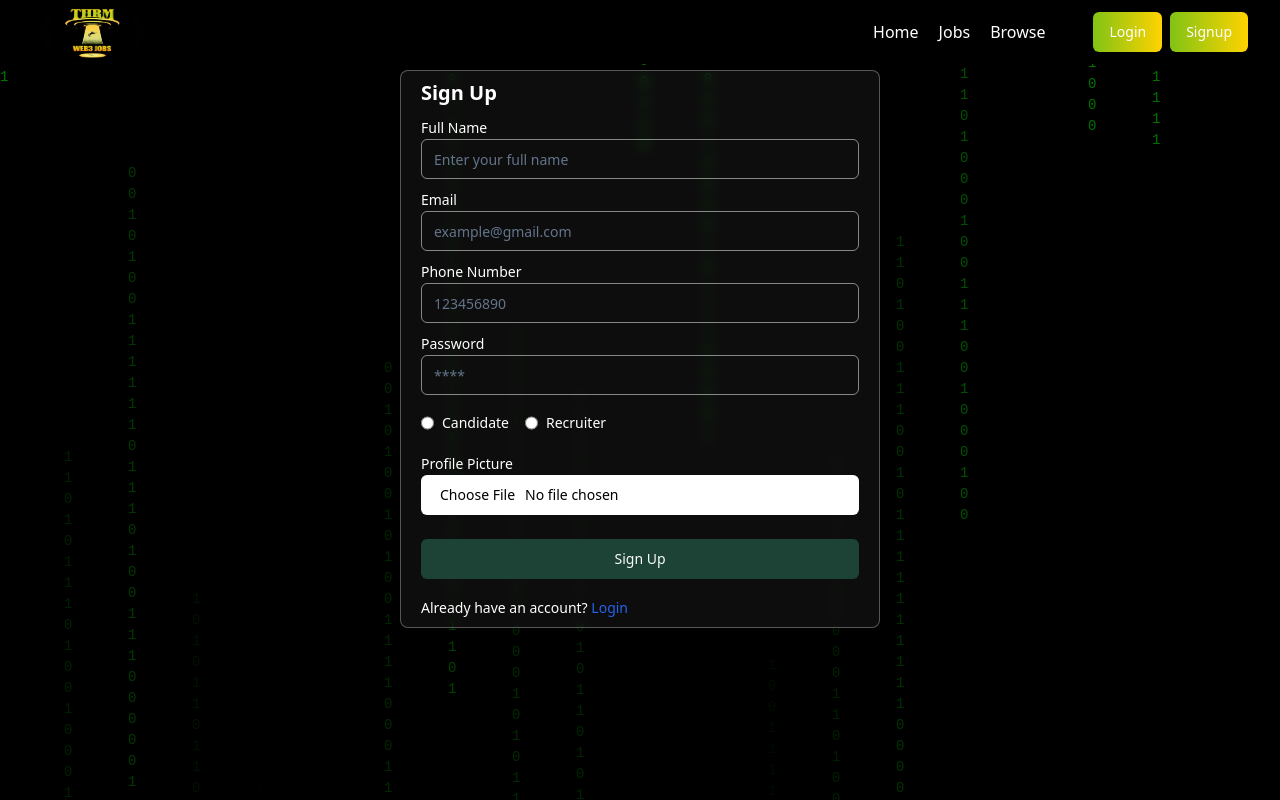
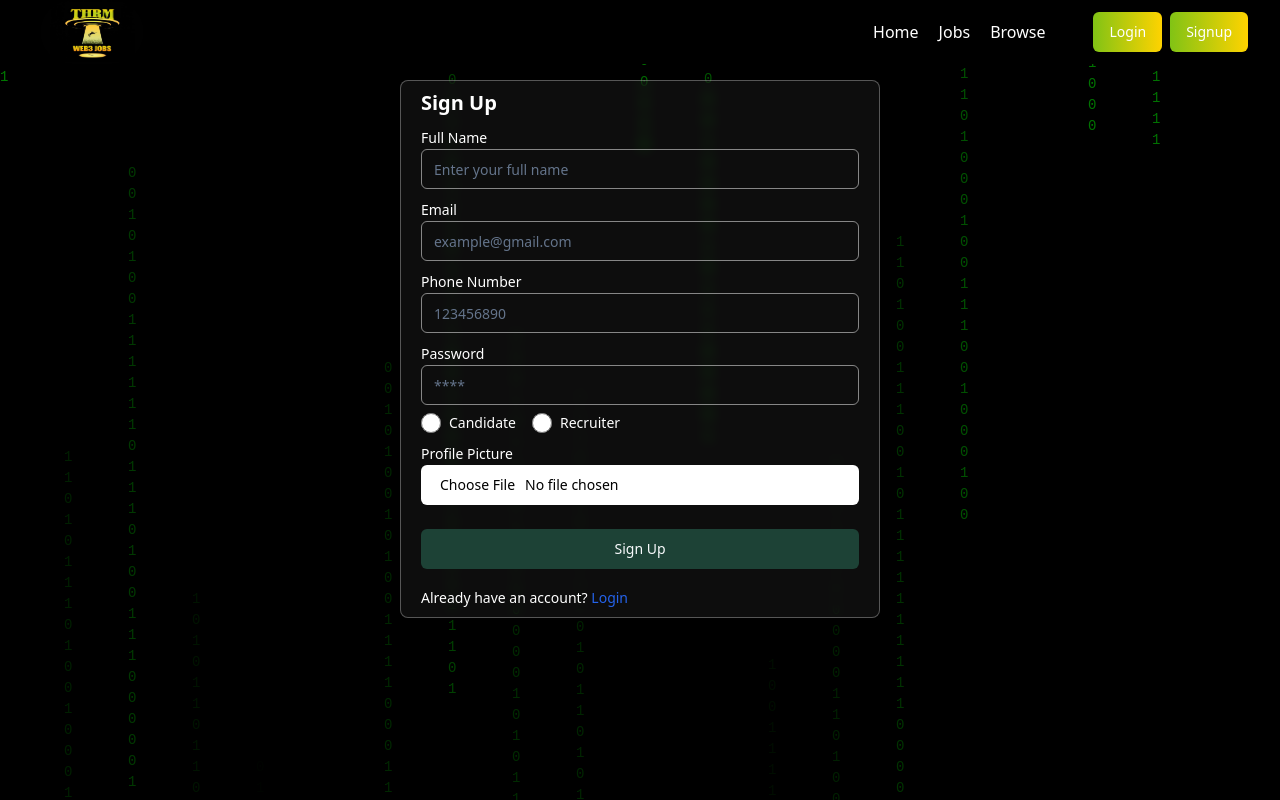
Before and after one commit to Kaustubh23112002/Web3Jobs, a React (Vite) app in the folder frontend/: page /signup in a window 1280 px wide. Built offline with nearby package versions, Linux system fonts and the light colour scheme.

Commit message:
button alignment

```diff
--- a/frontend/src/components/auth/Login.jsx
+++ b/frontend/src/components/auth/Login.jsx
@@ -1,36 +1,36 @@
-import React, { useEffect, useState } from 'react';
-import Navbar from '../shared/Navbar';
-import { Label } from '../ui/label';
-import { Input } from '../ui/input';
-import { RadioGroup } from '../ui/radio-group';
-import { Button } from '../ui/button';
-import { Link, useNavigate } from 'react-router-dom';
-import axios from 'axios';
-import { USER_API_END_POINT } from '@/utils/constant';
-import { toast } from 'sonner';
-import { useDispatch, useSelector } from 'react-redux';
-import { setLoading, setUser } from '@/redux/authSlice';
-import { Loader2 } from 'lucide-react';
+import React, { useEffect, useState } from "react";
+import Navbar from "../shared/Navbar";
+import { Label } from "../ui/label";
+import { Input } from "../ui/input";
+import { RadioGroup } from "../ui/radio-group";
+import { Button } from "../ui/button";
+import { Link, useNavigate } from "react-router-dom";
+import axios from "axios";
+import { USER_API_END_POINT } from "@/utils/constant";
+import { toast } from "sonner";
+import { useDispatch, useSelector } from "react-redux";
+import { setLoading, setUser } from "@/redux/authSlice";
+import { Loader2 } from "lucide-react";
 
 // Floating binary animation styles
 const containerStyle = {
-  position: 'fixed',
+  position: "fixed",
   top: 0,
   left: 0,
-  width: '100%',
-  height: '100%',
-  backgroundColor: 'black',
-  overflow: 'hidden',
+  width: "100%",
+  height: "100%",
+  backgroundColor: "black",
+  overflow: "hidden",
   zIndex: -1,
 };
 
 const binaryColumnStyle = {
-  position: 'absolute',
-  top: '-100%',
-  color: 'green',
-  fontFamily: 'monospace',
-  fontSize: '14px',
-  animation: 'falling-binary 5s linear infinite',
+  position: "absolute",
+  top: "-100%",
+  color: "green",
+  fontFamily: "monospace",
+  fontSize: "14px",
+  animation: "falling-binary 5s linear infinite",
 };
 
 const keyframes = `
@@ -50,7 +50,7 @@ const keyframes = `
 `;
 
 // Inject keyframes into the DOM
-const styleElement = document.createElement('style');
+const styleElement = document.createElement("style");
 styleElement.innerHTML = keyframes;
 document.head.appendChild(styleElement);
 
@@ -59,8 +59,8 @@ const generateBinaryColumns = () => {
   for (let i = 0; i < 20; i++) {
     const binaryStream = Array(30)
       .fill(0)
-      .map(() => (Math.random() > 0.5 ? '1' : '0'))
-      .join('');
+      .map(() => (Math.random() > 0.5 ? "1" : "0"))
+      .join("");
     const columnStyle = {
       ...binaryColumnStyle,
       left: `${i * 5}%`,
@@ -69,7 +69,7 @@ const generateBinaryColumns = () => {
     };
     columns.push(
       <div key={i} style={columnStyle}>
-        {binaryStream.split('').map((char, index) => (
+        {binaryStream.split("").map((char, index) => (
           <div key={index}>{char}</div>
         ))}
       </div>
@@ -80,9 +80,9 @@ const generateBinaryColumns = () => {
 
 const Login = () => {
   const [input, setInput] = useState({
-    email: '',
-    password: '',
-    role: '',
+    email: "",
+    password: "",
+    role: "",
   });
   const { loading, user } = useSelector((store) => store.auth);
   const navigate = useNavigate();
@@ -98,13 +98,13 @@ const Login = () => {
       dispatch(setLoading(true));
       const res = await axios.post(`${USER_API_END_POINT}/login`, input, {
         headers: {
-          'Content-Type': 'application/json',
+          "Content-Type": "application/json",
         },
         withCredentials: true,
       });
       if (res.data.success) {
         dispatch(setUser(res.data.user));
-        navigate('/');
+        navigate("/");
         toast.success(res.data.message);
       }
     } catch (error) {
@@ -117,7 +117,7 @@ const Login = () => {
 
   useEffect(() => {
     if (user) {
-      navigate('/');
+      navigate("/");
     }
   }, [user, navigate]);
 
@@ -129,23 +129,23 @@ const Login = () => {
       <div
         className="flex items-center justify-center px-4 sm:px-6 md:px-8 max-w-5xl mx-auto h-[570px] relative login-container"
         style={{
-          margin: '0 auto',
+          margin: "0 auto",
         }}
       >
         <form
           onSubmit={submitHandler}
           className="w-full sm:w-3/4 md:w-2/3 lg:w-1/2 border border-gray-200 rounded-md p-4 md:p-6 lg:p-8 my-10"
           style={{
-            background: 'rgba(255, 255, 255, 0.05)',
-            backdropFilter: 'blur(7px)',
-            border: '1px solid rgba(255, 255, 255, 0.3)',
-            borderRadius: '8px',
-            boxShadow: '0 4px 30px rgba(0, 0, 0, 0.2)',
-            marginLeft: 'auto',
-            marginRight: 'auto',
-            maxWidth: '90%',
-            paddingLeft: '20px',
-            paddingRight: '20px',
+            background: "rgba(255, 255, 255, 0.05)",
+            backdropFilter: "blur(7px)",
+            border: "1px solid rgba(255, 255, 255, 0.3)",
+            borderRadius: "8px",
+            boxShadow: "0 4px 30px rgba(0, 0, 0, 0.2)",
+            marginLeft: "auto",
+            marginRight: "auto",
+            maxWidth: "90%",
+            paddingLeft: "20px",
+            paddingRight: "20px",
           }}
         >
           <h1 className="font-bold text-xl md:text-2xl lg:text-3xl mb-5 text-white text-center">
@@ -160,9 +160,9 @@ const Login = () => {
               onChange={changeEventHandler}
               placeholder="example@gmail.com"
               style={{
-                border: '1px solid rgba(255, 255, 255, 0.5)',
-                backgroundColor: 'transparent',
-                color: '#fff',
+                border: "1px solid rgba(255, 255, 255, 0.5)",
+                backgroundColor: "transparent",
+                color: "#fff",
               }}
               className="w-full"
             />
@@ -177,9 +177,9 @@ const Login = () => {
               onChange={changeEventHandler}
               placeholder="Your Password"
               style={{
-                border: '1px solid rgba(255, 255, 255, 0.5)',
-                backgroundColor: 'transparent',
-                color: '#fff',
+                border: "1px solid rgba(255, 255, 255, 0.5)",
+                backgroundColor: "transparent",
+                color: "#fff",
               }}
               className="w-full"
             />
@@ -190,11 +190,17 @@ const Login = () => {
             /* iOS Safari-specific fixes */
             @supports (-webkit-touch-callout: none) {
               .radio-group-ios-fix {
-        gap: 0.3rem !important;
-        margin: 0 8px !important;
+                gap: 16px !important; /* Increased gap for better spacing */
+                margin: 0 -8px !important; /* Adjusted margin for alignment */
               }
               .radio-item-ios-fix {
-        min-width: 120px !important;
+                min-width: 120px !important; /* Increased min-width for better spacing */
+                flex-shrink: 0 !important; /* Prevent shrinking */
+              }
+              .radio-item-ios-fix input[type="radio"] {
+                width: 18px !important; /* Fixed size for radio buttons */
+                height: 18px !important;
+                margin-right: 8px !important; /* Added margin for spacing */
               }
             }
           `}
@@ -202,15 +208,14 @@ const Login = () => {
 
           {/* Modified RadioGroup section */}
           <div className="flex items-center justify-between flex-col sm:flex-row">
-  <RadioGroup
-    className="flex items-center gap-4 my-5 sm:my-3 radio-group-ios-fix"
-  >
+            <RadioGroup className="flex items-center gap-4 my-5 sm:my-3 radio-group-ios-fix">
               <div className="flex items-center space-x-2 radio-item-ios-fix">
                 <Input
                   type="radio"
+                  id="r1"
                   name="role"
                   value="student"
-        checked={input.role === 'student'}
+                  checked={input.role === "student"}
                   onChange={changeEventHandler}
                   className="cursor-pointer"
                 />
@@ -221,9 +226,10 @@ const Login = () => {
               <div className="flex items-center space-x-2 radio-item-ios-fix">
                 <Input
                   type="radio"
+                  id="r2"
                   name="role"
                   value="recruiter"
-        checked={input.role === 'recruiter'}
+                  checked={input.role === "recruiter"}
                   onChange={changeEventHandler}
                   className="cursor-pointer"
                 />
@@ -241,13 +247,13 @@ const Login = () => {
             <Button
               type="submit"
               className="w-full my-4"
-              style={{ background: '#1d4236' }}
+              style={{ background: "#1d4236" }}
             >
               Login
             </Button>
           )}
           <span className="text-sm text-white block text-center">
-            Don't have an account?{' '}
+            Don't have an account?{" "}
             <Link to="/signup" className="text-blue-600">
               Signup
             </Link>
--- a/frontend/src/components/auth/Signup.jsx
+++ b/frontend/src/components/auth/Signup.jsx
@@ -240,65 +240,76 @@ const Signup = () => {
             />
           </div>
           <div className="my-2 text-white">
-            <RadioGroup className="flex items-center gap-4 radio-group-ios-fix">
-              <div className="flex items-center space-x-2 radio-item-ios-fix">
+            <RadioGroup className="flex items-center gap-4 ios:gap-6">
+              <div className="flex items-center ios:min-w-[130px]">
                 <Input
                   type="radio"
+                  id="r1" // Added ID for proper label association
                   name="role"
                   value="student"
                   checked={input.role === "student"}
                   onChange={changeEventHandler}
                   required
-                  className="cursor-pointer w-full"
+                  className="cursor-pointer w-[20px] h-[20px] mr-2" // Increased size
                   style={{
                     border: "1px solid rgba(255, 255, 255, 0.5)",
-                    backgroundColor: "transparent",
+                    backgroundColor:
+                      input.role === "student" ? "#fff" : "transparent",
                     color: "#fff",
                   }}
                 />
-                <Label htmlFor="r1" className="ios:whitespace-nowrap">
+                <Label htmlFor="r1" className="whitespace-nowrap ios:ml-1">
                   Candidate
                 </Label>
               </div>
-              <div className="flex items-center space-x-2 radio-item-ios-fix">
+              <div className="flex items-center ios:min-w-[130px]">
                 <Input
                   type="radio"
+                  id="r2" // Added ID for proper label association
                   name="role"
                   value="recruiter"
                   checked={input.role === "recruiter"}
                   onChange={changeEventHandler}
                   required
-                  className="cursor-pointer w-full"
+                  className="cursor-pointer w-[20px] h-[20px] mr-2" // Increased size
                   style={{
                     border: "1px solid rgba(255, 255, 255, 0.5)",
-                    backgroundColor: "transparent",
+                    backgroundColor:
+                      input.role === "recruiter" ? "#fff" : "transparent",
                     color: "#fff",
                   }}
                 />
-                <Label htmlFor="r2" className="ios:whitespace-nowrap">
+                <Label htmlFor="r2" className="whitespace-nowrap ios:ml-1">
                   Recruiter
                 </Label>
               </div>
             </RadioGroup>
           </div>
 
-          {/* Add this CSS somewhere in your component */}
+          {/* Add this CSS */}
           <style>
             {`
             @supports (-webkit-touch-callout: none) {
-              .radio-group-ios-fix {
-                gap: 0.3rem !important;
-                padding: 0 8px !important;
+              input[type="radio"] {
+                -webkit-appearance: none;
+                appearance: none;
+                border-radius: 50%;
+                position: relative;
               }
-              .radio-item-ios-fix {
-                min-width: 110px !important;
-                flex-shrink: 0 !important;
-              }
-              .ios\:whitespace-nowrap {
-                white-space: nowrap !important;
+
+              input[type="radio"]:checked::after {
+                content: '';
+                position: absolute;
+                top: 50%;
+                left: 50%;
+                transform: translate(-50%, -50%);
+                width: 10px;
+                height: 10px;
+                border-radius: 50%;
+                background: #1d4236;
               }
             }
-            `}
+          `}
           </style>
           <div className="my-2 text-white">
             <Label>Profile Picture</Label>
```
Lines whose indentation alone changed are shown as unchanged.
